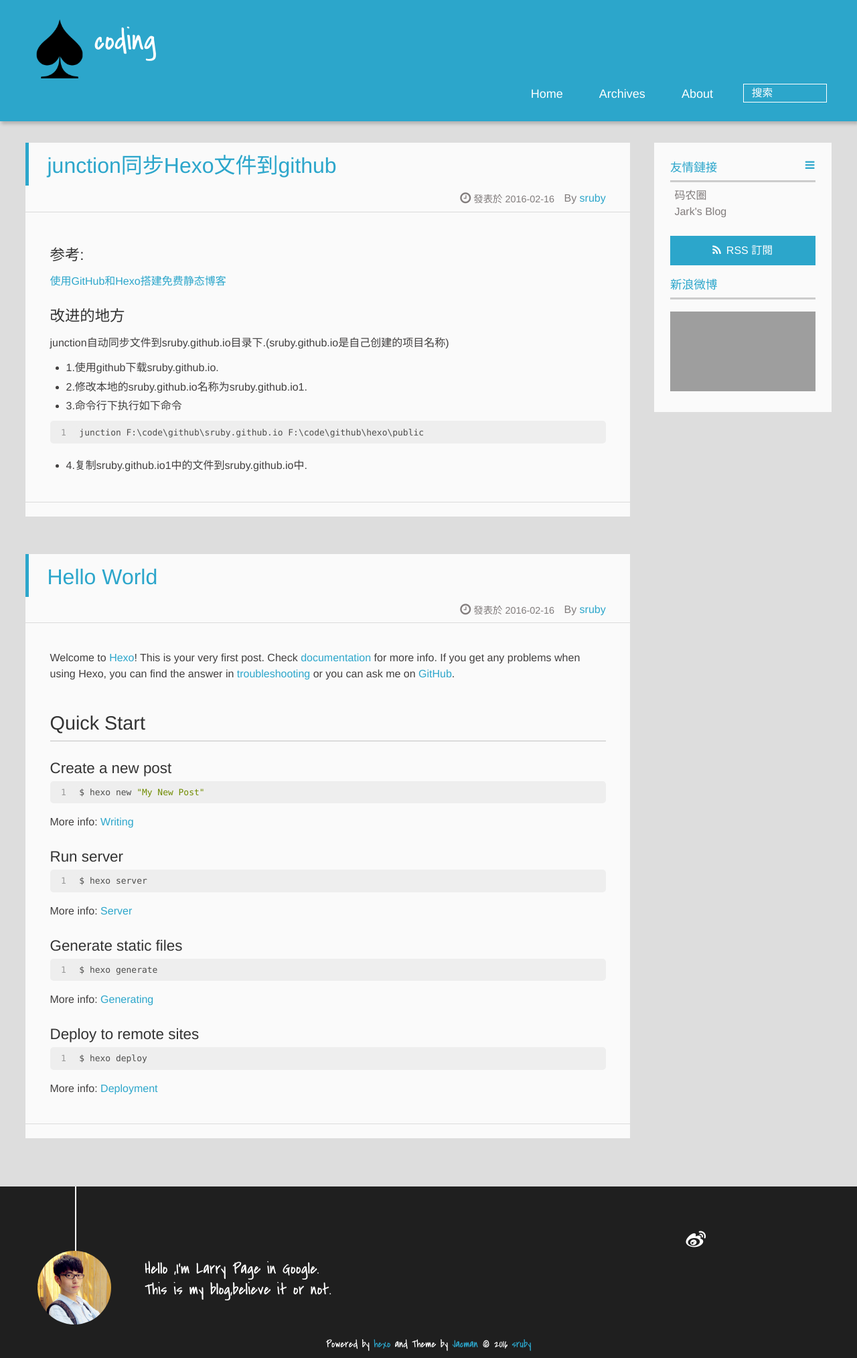
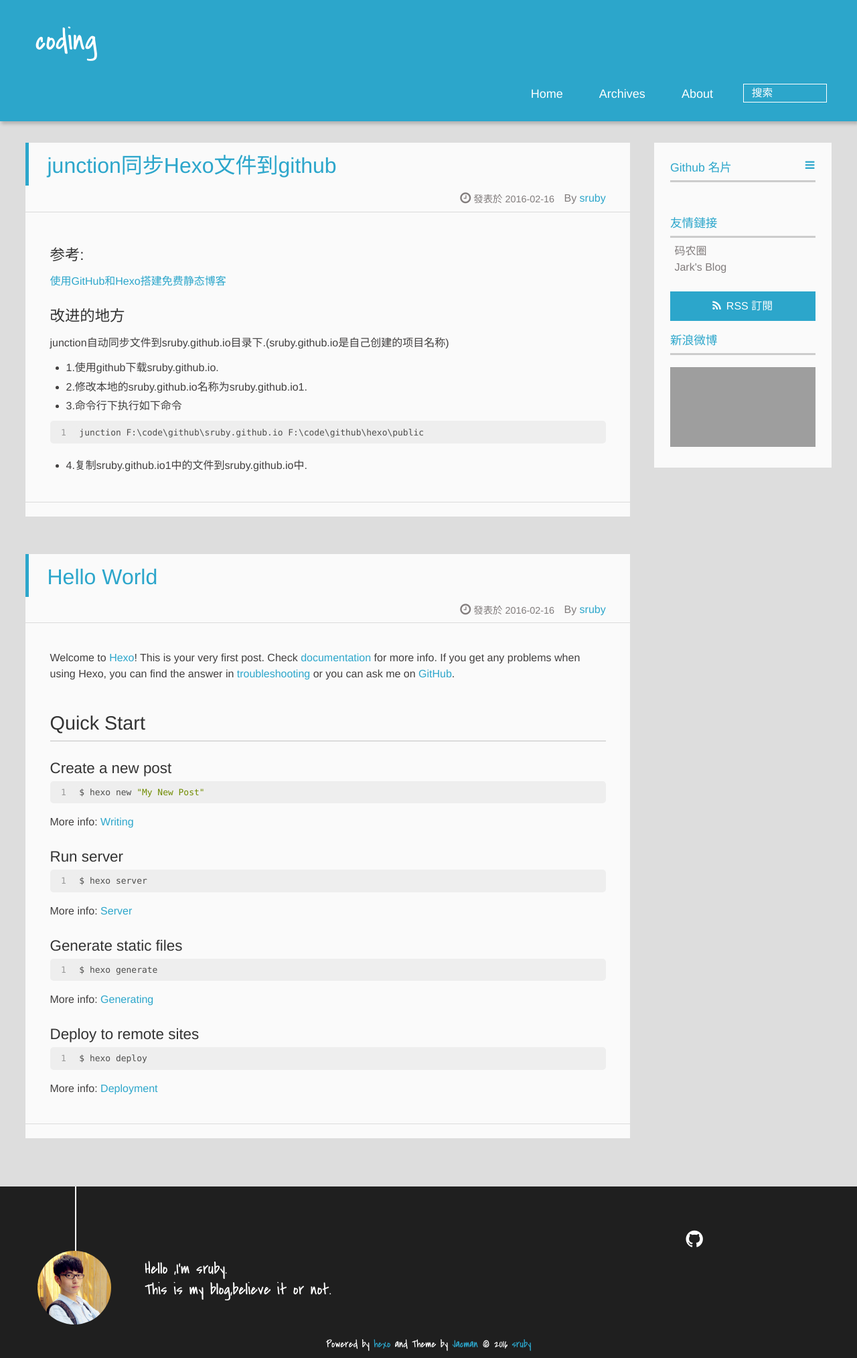
Before and after one commit to sruby/sruby.github.io.bak, a plain HTML site: page index.html in a window 1280 px wide. Shown: the whole page at 67% size. Drawn offline with Linux system fonts and the light colour scheme; grey boxes are pictures that could not be loaded; a script that the page names is missing.

Commit message:
主题修改

```diff
--- a/index.html
+++ b/index.html
@@ -38,10 +38,6 @@
     <header>
 
 <div>
-
-			<div id="imglogo">
-				<a href="/"><img src="/img/logo.png" alt="coding" title="coding"/></a>
-			</div>
 
 			<div id="textlogo">
 				<h1 class="site-name"><a href="/" title="coding">coding</a></h1>
@@ -202,6 +198,13 @@
 <aside class="clearfix">
 
 
+<div class="github-card">
+<p class="asidetitle">Github 名片</p>
+<div class="github-card" data-github="https://github.com/sruby" data-width="220" data-height="119" data-theme="medium">
+<script type="text/javascript" src="//cdn.jsdelivr.net/github-cards/latest/widget.js" ></script>
+</div>
+  </div>
+
 
 
 
@@ -236,7 +239,7 @@
 
   <div class="weiboshow">
   <p class="asidetitle">新浪微博</p>
-    <iframe width="100%" height="119" class="share_self"  frameborder="0" scrolling="no" src="http://widget.weibo.com/weiboshow/index.php?language=&width=0&height=119&fansRow=2&ptype=1&speed=0&skin=9&isTitle=1&noborder=1&isWeibo=0&isFans=0&uid=null&verifier=b3593ceb&dpc=1"></iframe>
+    <iframe width="100%" height="119" class="share_self"  frameborder="0" scrolling="no" src="http://widget.weibo.com/weiboshow/index.php?language=&width=0&height=119&fansRow=2&ptype=1&speed=0&skin=9&isTitle=1&noborder=1&isWeibo=0&isFans=0&uid=null&verifier=&dpc=1"></iframe>
 </div>
 
 
@@ -252,14 +255,14 @@
 
 
 	<section class="info">
-		<p> Hello ,I&#39;m Larry Page in Google. <br/>
+		<p> Hello ,I&#39;m sruby. <br/>
 			This is my blog,believe it or not.</p>
 	</section>
 
 	<div class="social-font" class="clearfix">
 
-		<a href="http://weibo.com/2176287895" target="_blank" class="icon-weibo" title="微博"></a>
 
+		<a href="https://github.com/https://github.com/sruby" target="_blank" class="icon-github" title="github"></a>
 
 
 
```
Also changed, not shown: 2016/02/16/Hello World/index.html (+10 -7 lines), 2016/02/16/junction同步Hexo文件到github/index.html (+10 -7 lines), archives/2016/02/index.html (+2 -6 lines), archives/2016/index.html (+2 -6 lines), archives/index.html (+2 -6 lines).
